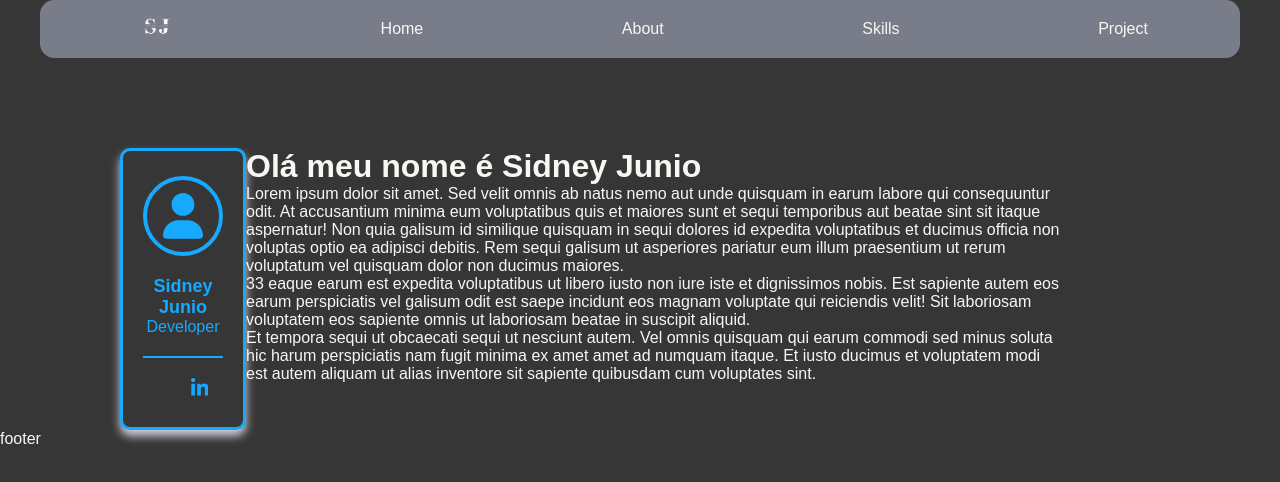
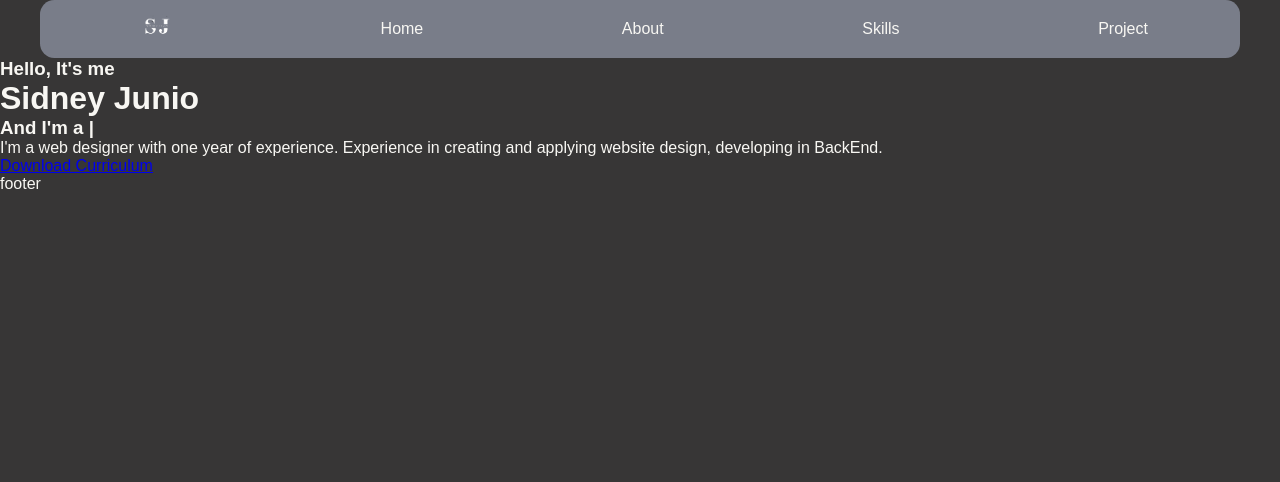
Before and after one commit to sidneyjfg/ReactPortfolio, a React (Create React App) app: page / in a window 1280 px wide. Shown: the top 482 px of the page. Built offline with nearby package versions, Linux system fonts and the light colour scheme.

Commit message:
Adicionando pagina home

```diff
--- a/src/Components/Pages/Home.js
+++ b/src/Components/Pages/Home.js
@@ -1,38 +1,40 @@
+import React, { useEffect } from 'react';
+import Typed from 'typed.js'; // Import Typed.js
+
+
 function Home() {
+    useEffect(() => {
+        const typed = new Typed('#element', {
+            strings: ['BackEnd Developer', 'FrontEnd Developer'],
+            typeSpeed: 50,
+            loop: true
+        });
+
+        // Optionally, clean up the Typed instance when the component unmounts
+        return () => typed.destroy();
+    }, []);
+
     return (
-        <div className="content-home">
-            <div class="card-client">
-                <div class="user-picture">
-                    <svg viewBox="0 0 448 512" xmlns="http://www.w3.org/2000/svg">
-                        <path d="M224 256c70.7 0 128-57.31 128-128s-57.3-128-128-128C153.3 0 96 57.31 96 128S153.3 256 224 256zM274.7 304H173.3C77.61 304 0 381.6 0 477.3c0 19.14 15.52 34.67 34.66 34.67h378.7C432.5 512 448 496.5 448 477.3C448 381.6 370.4 304 274.7 304z"></path>
-                    </svg>
+        <div className='Home'>
+            <div className='home-content'>
+                <h3>Hello, It's me</h3>
+                <h1>Sidney Junio</h1>
+                <h3>And I'm a <span id='element'></span></h3>
+                <p>I'm a web designer with one year of experience.
+                    Experience in creating and applying website design, developing in BackEnd.
+                </p>
+                <div className='home-sci'>
+                    <a href='https://www.instagram.com/sidneyjfg/'><i className='bx bxl-instagram'></i></a>
+                    <a href='https://wa.link/sjpipp'><i className='bx bxl-whatsapp'></i></a>
+                    <a href='https://github.com/sidneyjfg'><i className='bx bxl-github'></i></a>
+                    <a href='https://www.linkedin.com/in/sidneyjunio/'><i className='bx bxl-linkedin'></i></a>
                 </div>
-                <p class="name-client"> Sidney Junio
-                    <span> Developer
-                    </span>
-                </p>
-                <div class="social-media">
-                    <a href="https://github.com/sidneyjfg/">
-                        <svg xmlns="http://www.w3.org/2000/svg" viewBox="0 0 448 512">
-                            <path d="M15,3C8.373,3,3,8.373,3,15c0,5.623,3.872,10.328,9.092,11.63C12.036,26.468,12,26.28,12,26.047v-2.051 c-0.487,0-1.303,0-1.508,0c-0.821,0-1.551-0.353-1.905-1.009c-0.393-0.729-0.461-1.844-1.435-2.526 c-0.289-0.227-0.069-0.486,0.264-0.451c0.615,0.174,1.125,0.596,1.605,1.222c0.478,0.627,0.703,0.769,1.596,0.769 c0.433,0,1.081-0.025,1.691-0.121c0.328-0.833,0.895-1.6,1.588-1.962c-3.996-0.411-5.903-2.399-5.903-5.098 c0-1.162,0.495-2.286,1.336-3.233C9.053,10.647,8.706,8.73,9.435,8c1.798,0,2.885,1.166,3.146,1.481C13.477,9.174,14.461,9,15.495,9 c1.036,0,2.024,0.174,2.922,0.483C18.675,9.17,19.763,8,21.565,8c0.732,0.731,0.381,2.656,0.102,3.594 c0.836,0.945,1.328,2.066,1.328,3.226c0,2.697-1.904,4.684-5.894,5.097C18.199,20.49,19,22.1,19,23.313v2.734 c0,0.104-0.023,0.179-0.035,0.268C23.641,24.676,27,20.236,27,15C27,8.373,21.627,3,15,3z"></path>
-                        </svg>
-                        <span class="tooltip-social">GitHub</span>
-                    </a>
-                    <a href="https://www.linkedin.com/in/sidneyjunio/">
-                        <svg xmlns="http://www.w3.org/2000/svg" viewBox="0 0 448 512">
-                            <path d="M100.28 448H7.4V148.9h92.88zM53.79 108.1C24.09 108.1 0 83.5 0 53.8a53.79 53.79 0 0 1 107.58 0c0 29.7-24.1 54.3-53.79 54.3zM447.9 448h-92.68V302.4c0-34.7-.7-79.2-48.29-79.2-48.29 0-55.69 37.7-55.69 76.7V448h-92.78V148.9h89.08v40.8h1.3c12.4-23.5 42.69-48.3 87.88-48.3 94 0 111.28 61.9 111.28 142.3V448z"></path>
-                        </svg>
-                        <span class="tooltip-social">LinkedIn</span>
-                    </a>
-                </div>
-            </div>
-            <div className="text-profile">
-                <h1>Olá meu nome é Sidney Junio</h1>
-                <p><p>Lorem ipsum dolor sit amet. Sed velit omnis ab natus nemo aut unde quisquam in earum labore qui consequuntur odit. At accusantium minima eum voluptatibus quis et maiores sunt et sequi temporibus aut beatae sint sit itaque aspernatur! Non quia galisum id similique quisquam in sequi dolores id expedita voluptatibus et ducimus officia non voluptas optio ea adipisci debitis. Rem sequi galisum ut asperiores pariatur eum illum praesentium ut rerum voluptatum vel quisquam dolor non ducimus maiores. </p><p>33 eaque earum est expedita voluptatibus ut libero iusto non iure iste et dignissimos nobis. Est sapiente autem eos earum perspiciatis vel galisum odit est saepe incidunt eos magnam voluptate qui reiciendis velit! Sit laboriosam voluptatem eos sapiente omnis ut laboriosam beatae in suscipit aliquid. </p><p>Et tempora sequi ut obcaecati sequi ut nesciunt autem. Vel omnis quisquam qui earum commodi sed minus soluta hic harum perspiciatis nam fugit minima ex amet amet ad numquam itaque. Et iusto ducimus et voluptatem modi est autem aliquam ut alias inventore sit sapiente quibusdam cum voluptates sint. </p>
-                </p>
+                <a href='../Portfolio/doc/CurriculoSidney.pdf' target='_blank' className='btn-more'><i className='bx bx-download'></i>
+                    Download Curriculum</a>
             </div>
         </div>
     )
+
 }
 
 export default Home
```
